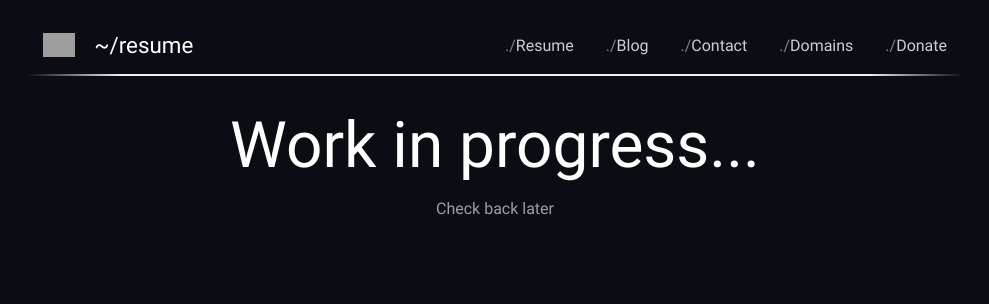
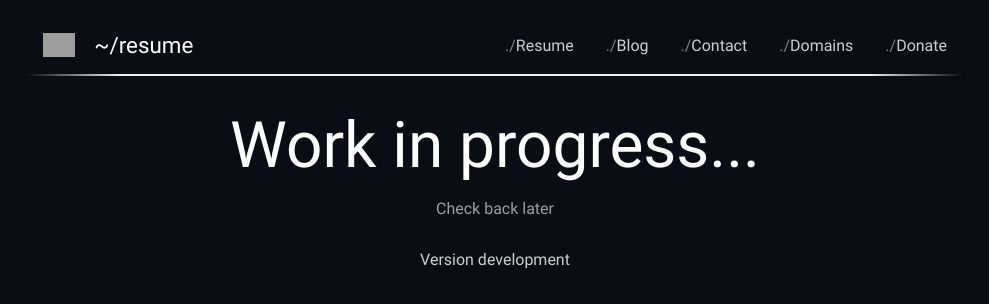
Before and after one commit to Antony1060/resume, a Next.js app: page / in a window 1280 px wide. Shown: the top 304 px of the page, without its empty margins (145-1134 px from the left). Built offline with nearby package versions, Linux system fonts and the light colour scheme; grey boxes are pictures that could not be loaded.

Commit message:
Add version

```diff
--- a/package.json
+++ b/package.json
@@ -2,8 +2,8 @@
   "name": "resume",
   "private": true,
   "scripts": {
-    "dev": "next dev",
-    "build": "next build && next export",
+    "dev": "NEXT_PUBLIC_COMMIT_REF=$(git show -s --format=%h) next dev",
+    "build": "NEXT_PUBLIC_COMMIT_REF=$(git show -s --format=%h)next build && next export",
     "start": "next start",
     "lint": "next lint"
   },
--- a/src/pages/index.tsx
+++ b/src/pages/index.tsx
@@ -40,6 +40,22 @@ const NavbarContainer = styled.div`
     text-align: start;
 `
 
+const Version = styled.a`
+    text-decoration: none;
+    color: rgba(255, 255, 255, 0.8);
+    cursor: pointer;
+    margin-top: 2rem;
+
+    &:hover {
+        color: white;
+        text-decoration: underline;
+    }
+
+    @media print {
+        display: none;
+    }
+`
+
 const Home: NextPage = () => {
     return (
         <>
@@ -51,12 +67,12 @@ const Home: NextPage = () => {
 		        <meta name="viewport" content="width=device-width, initial-scale=1;" />
             </Head>
 
-
             <Container>
                 <NavbarContainer>
                     <Navbar />
                 </NavbarContainer>
                 <App />
+                <Version href="https://github.com/Antony1060/resume" target="_blank">Version { process.env.NEXT_PUBLIC_COMMIT_REF ?? "development" }</Version>
             </Container>
         </>
     )
```
